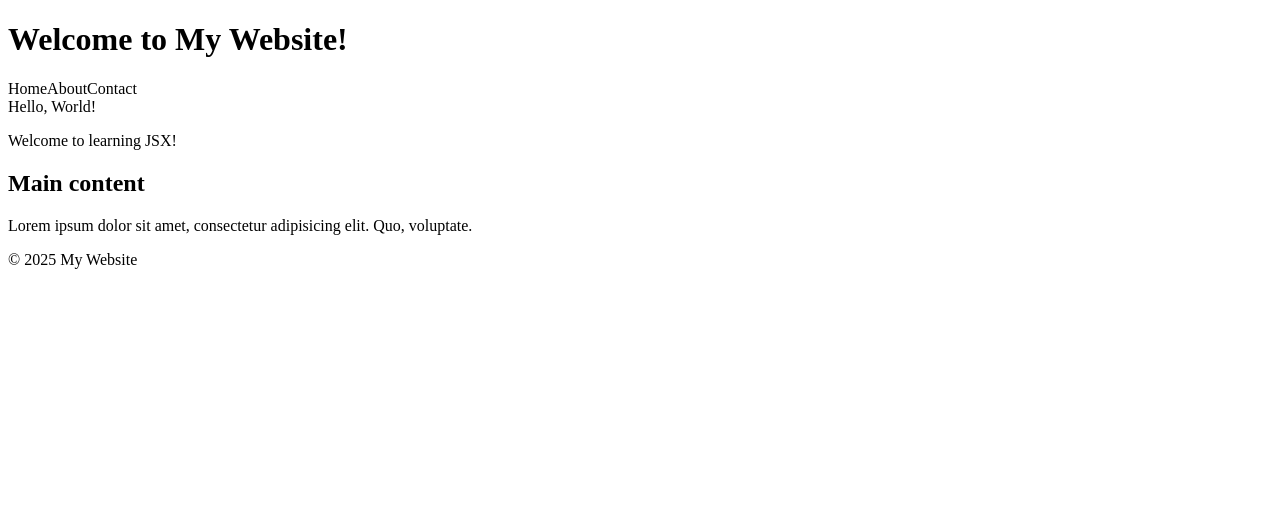
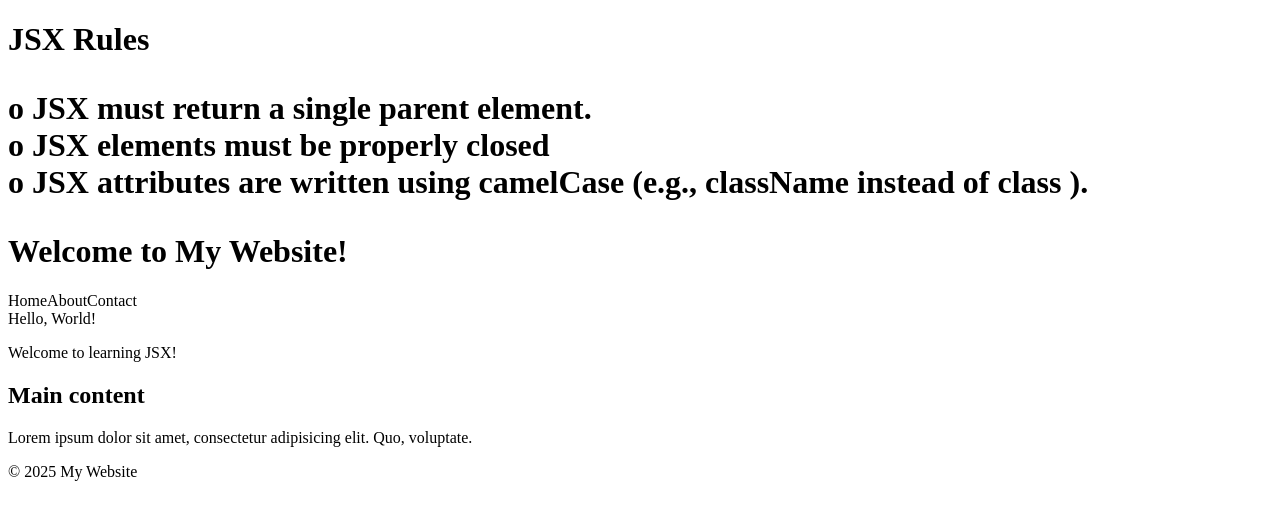
Before and after one commit to Kane-dylan/React-MASTER, a React (Vite) app in the folder react-proc/: page / in a window 1280 px wide. Shown: the top 520 px of the page. Built offline with nearby package versions, Linux system fonts and the light colour scheme.

Commit message:
todays update-21/01/25

```diff
--- a/react-proc/src/App.jsx
+++ b/react-proc/src/App.jsx
@@ -2,10 +2,12 @@ import Footer from "./components/Footer"
 import Header from "./components/Header"
 import MainContent from "./components/MainContent"
 import WelcomeMessage from "./components/WelcomeMessage"
+import JSXRules from "./JSXRules"
 
 const App  = () => {
   return  (
     <div>
+      <JSXRules/>
       <Header/>
       <WelcomeMessage/>
       <MainContent/>
--- /dev/null
+++ b/react-proc/src/JSXRules.jsx
@@ -0,0 +1,16 @@
+import React from 'react'
+
+const JSXRules = () => {
+  return (
+    <div>
+      <h1>JSX Rules
+        <p> o JSX must return a single parent element. <br/>
+                o JSX elements must be properly closed <br/>
+                o JSX attributes are written using camelCase (e.g., className instead of class ).
+                </p>
+      </h1>
+    </div>
+  )
+}
+
+export default JSXRules
```
